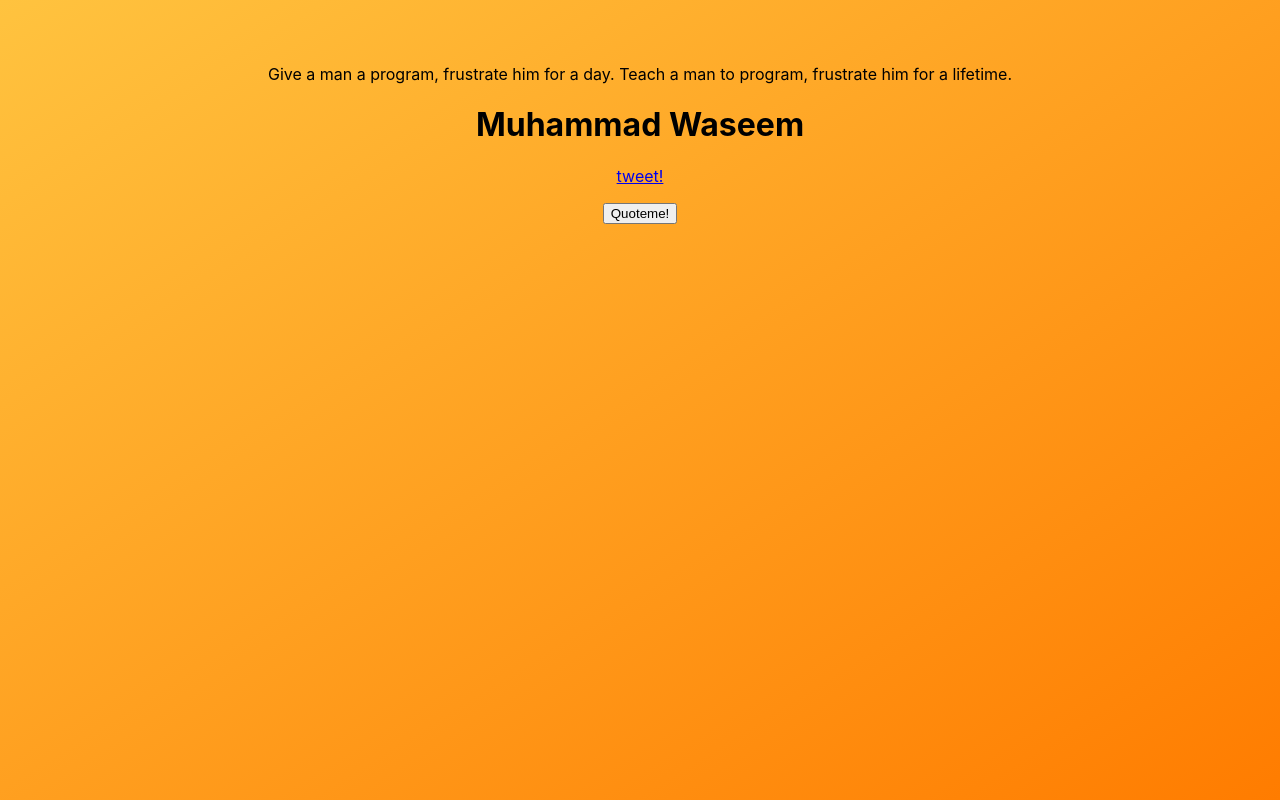
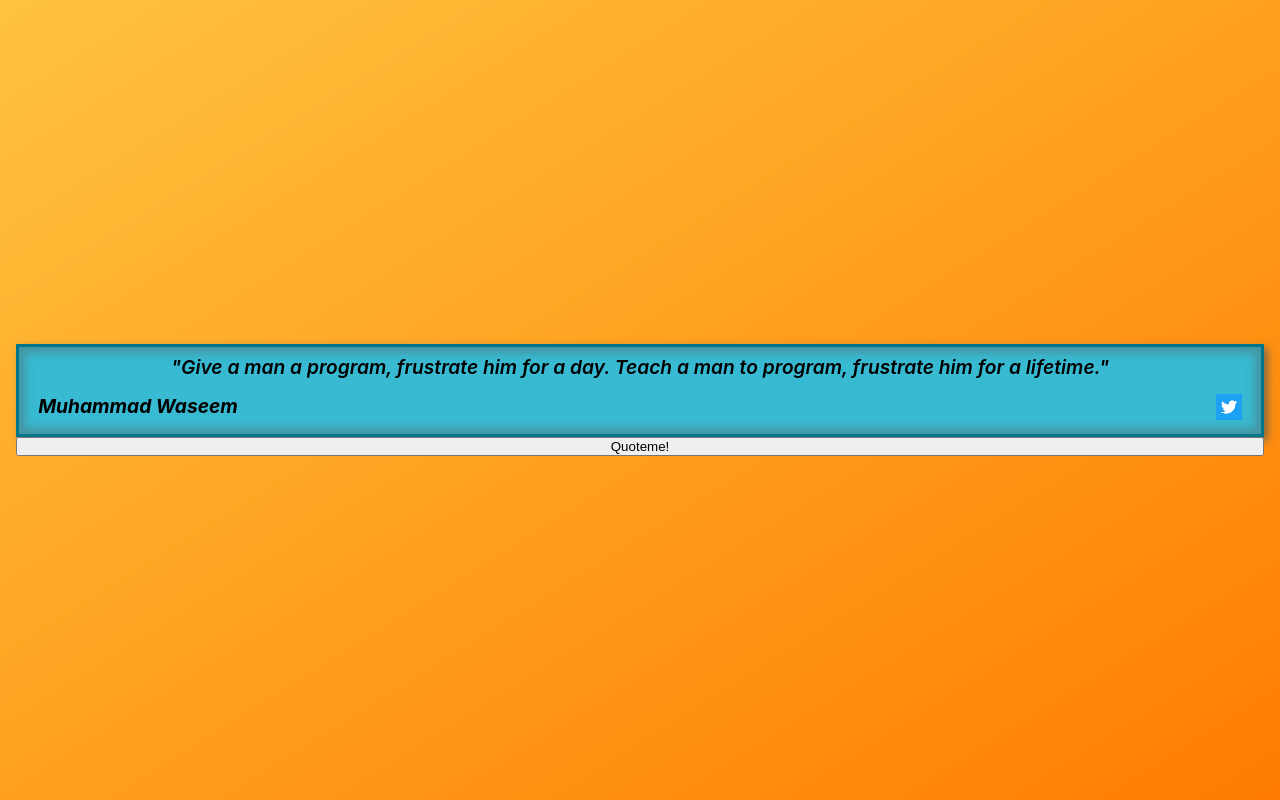
Before and after one commit to SamiJohannes/my-app, a React (Create React App) app: page / in a window 1280 px wide. Built offline with nearby package versions, Linux system fonts and the light colour scheme.

Commit message:
styled quote-card, added twitter logo for tweeting

```diff
--- a/src/App.css
+++ b/src/App.css
@@ -3,8 +3,11 @@
 }
 
 div #quote-box {
-  min-height: 70vh;
+  display: flex;
+  flex-direction: column;
+  justify-content: center;
+  min-height: 100vh;
   perspective: 800px;
   transform-style: preserve-3d;
-  padding: 3em 1em 0 1em;
+  padding: 0 1em;
 }
--- a/src/App.js
+++ b/src/App.js
@@ -41,23 +41,24 @@ class App extends React.Component {
   render () {
     return (
       <div id="quote-box" className="App">
-        <div id="quote-card">
         <Card
           id="text"
           animateIn={this.state.animateIn}
           newQuote={this.randomQuote}
           quote={quotes[this.state.randomIndex].quote}
         >
-            <Author id="author" author={quotes[this.state.randomIndex].author} />
+          <Author
+            id="author"
+            author={quotes[this.state.randomIndex].author}
+          >
             <Link
               id="tweet-quote"
               href="twitter.com/intent/tweet"
               target="_blank"
               rel="noopener noreferrer"
-              label="tweet!"
             />
+          </Author>
         </Card>
-        </div>
         <Button
           id="new-quote"
           onClick={this.disCard}
--- a/src/Author.css
+++ b/src/Author.css
@@ -0,0 +1,8 @@
+h1#author {
+  display: flex;
+  justify-content: space-between;
+  font-size: 1em;
+  margin-top: .8em;
+  margin-bottom: .3em;
+  padding: 0 .5em;
+}
--- a/src/Author.js
+++ b/src/Author.js
@@ -4,11 +4,12 @@ import './Author.css'
 
 const Author = (props) => <h1
   id={props.id}
->{props.author}</h1>
+>{props.author}{props.children}</h1>
 
 Author.propTypes = {
   id: PropTypes.string,
-  author: PropTypes.string
+  author: PropTypes.string,
+  children: PropTypes.any
 }
 
 export default Author
--- a/src/Card.css
+++ b/src/Card.css
@@ -1,3 +1,17 @@
+p#text {
+  background-color: var(--card-color);
+  display: flex;
+  flex-direction: column;
+  margin: 0;
+  padding: .4em .5em;
+  text-align: center;
+  font-size: 1.2em;
+  font-weight: 600;
+  font-style: italic;
+  border: 3px solid var(--card-border);
+  box-shadow: .2em .2em .4em var(--card-shadow), 0 0 .5em .3em var(--card-inset) inset;
+}
+
 .card-in {
     animation: text-appear 2s ease-out 1;
 }
--- a/src/Card.js
+++ b/src/Card.js
@@ -6,7 +6,7 @@ const Card = (props) => <p
   id={props.id}
   className={props.animateIn ? 'card-in' : 'card-out'}
   onAnimationEnd={props.newQuote}
->{props.quote}{props.children}
+>{'"'}{props.quote}{'"'}{props.children}
 </p>
 
 Card.propTypes = {
--- a/src/Link.css
+++ b/src/Link.css
@@ -0,0 +1,9 @@
+a {
+  display: contents;
+  width: max-content;
+}
+
+img {
+  width: 1.3545em;
+  height: 1.3545em;
+}
--- a/src/Link.js
+++ b/src/Link.js
@@ -1,16 +1,16 @@
 import React from 'react'
 import PropTypes from 'prop-types'
 import './Link.css'
+import TwitterLogoWhiteOnBlue from './Twitter_Logo_WhiteOnBlue.png'
 
 const Link = (props) => <a
   id={props.id}
   href={props.href}
->{props.label}</a>
+><img src={TwitterLogoWhiteOnBlue} alt="Logo"/></a>
 
 Link.propTypes = {
   id: PropTypes.string,
-  href: PropTypes.string,
-  label: PropTypes.string
+  href: PropTypes.string
 }
 
 export default Link
--- a/src/index.css
+++ b/src/index.css
@@ -1,6 +1,12 @@
 :root {
   --bg-color1: #ffc33f;
   --bg-color2: #ff7c00;
+  --card-color: #38bad2;
+  --card-border: #01758a;
+  --card-shadow: rgba(89, 89, 89, .7);
+  --card-inset: rgba(89, 89, 89, .4);
+}
+* {
   box-sizing: border-box;
   margin: 0;
   padding: 0;
```
Also changed, not shown: src/Twitter_Logo_WhiteOnBlue.png (added). Lines whose indentation alone changed are shown as unchanged.
